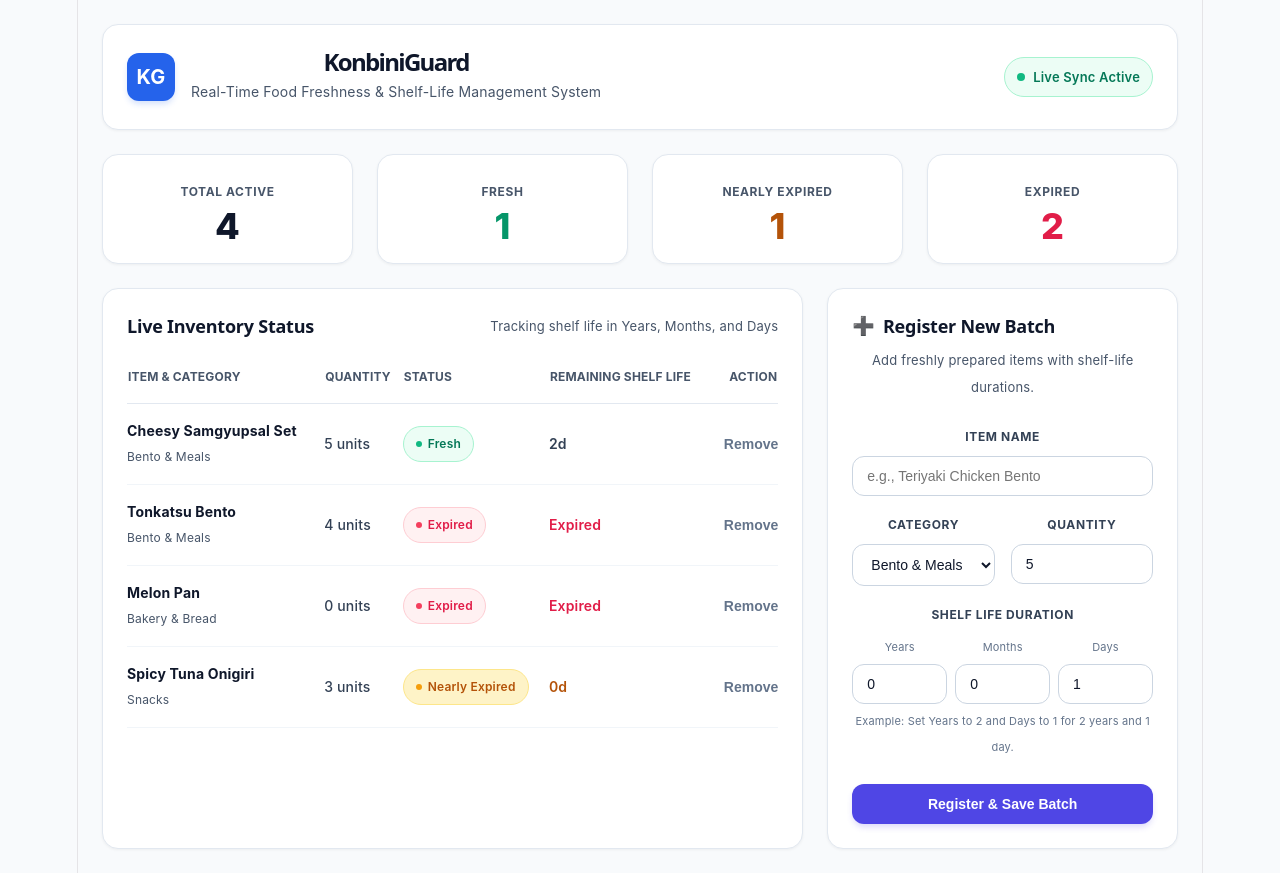
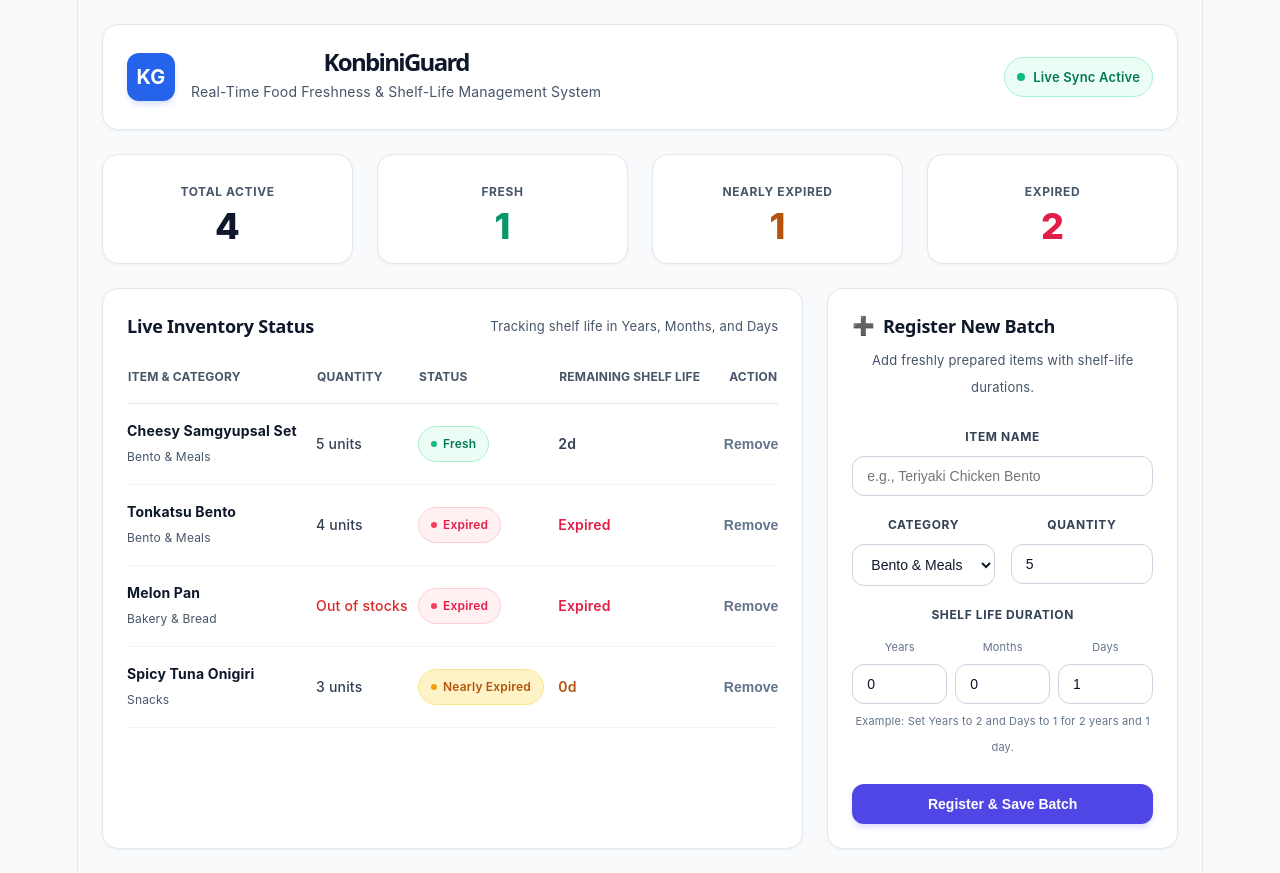
Before and after one commit to JCevPath/konbini-guard, a React app in the folder frontend/: page / in a window 1280 px wide. Built offline with nearby package versions, Linux system fonts and the light colour scheme; the HTML template or start-up script is replaced by a standard one.

Commit message:
Heto na talaga updated promise:)

```diff
--- a/frontend/src/App.jsx
+++ b/frontend/src/App.jsx
@@ -156,13 +156,20 @@ export default function KonbiniGuardDashboard() {
                   </tr>
                 </thead>
                 <tbody>
-                  {evaluatedBatches.map((batch) => (
+                  {evaluatedBatches.map((batch) => {
+                    const isOutOfStock = batch.quantity === 0;
+                    return (
                       <tr key={batch.id}>
                         <td>
                           <div className="item-name">{batch.name}</div>
                           <div className="item-category">{batch.category}</div>
                         </td>
-                      <td style={{ fontWeight: 500, color: '#334155' }}>{batch.quantity} units</td>
+                        <td style={{
+                          fontWeight: 500,
+                          color: isOutOfStock ? '#dc2626' : '#334155'
+                        }}>
+                          {isOutOfStock ? 'Out of stocks' : `${batch.quantity} units`}
+                        </td>
                         <td>
                           <span className={`status-badge ${batch.className}`}>
                             <span className={`status-dot ${batch.className}`}></span>
@@ -199,7 +206,8 @@ export default function KonbiniGuardDashboard() {
                           )}
                         </td>
                       </tr>
-                  ))}
+                    );
+                  })}
                 </tbody>
               </table>
             </div>
@@ -245,7 +253,7 @@ export default function KonbiniGuardDashboard() {
                     value={quantity}
                     onChange={(e) => setQuantity(e.target.value)}
                     className="form-input"
-                    min="1"
+                    min="0"
                     required
                   />
                 </div>
```
Lines whose indentation alone changed are shown as unchanged.
